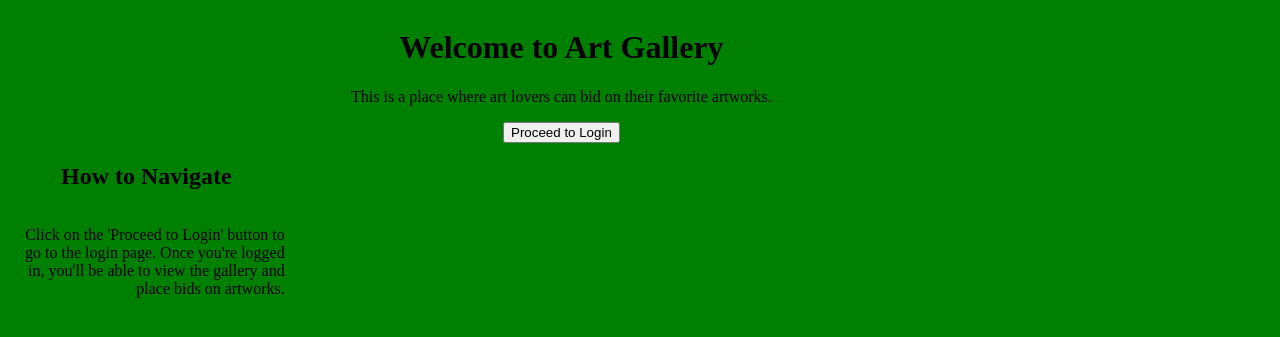
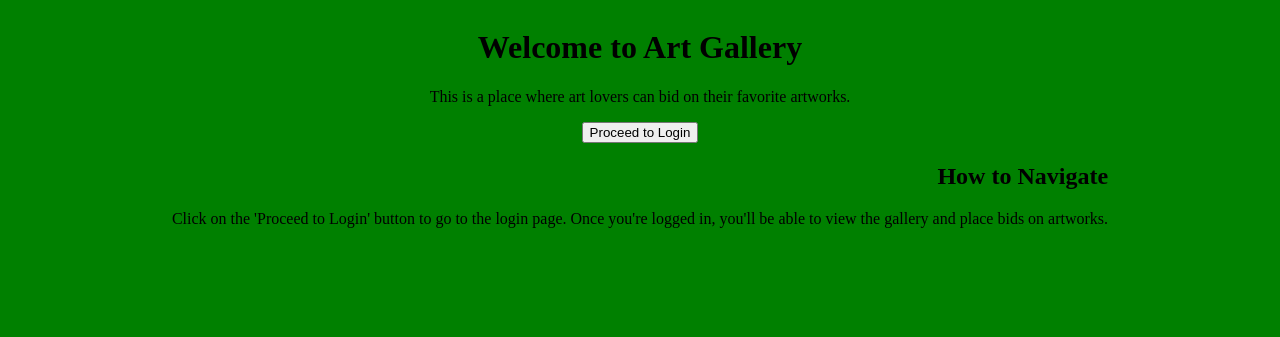
Before and after one commit to aileen7ch/antiux, a PHP site: page / in a window 1280 px wide. Shown: the top 337 px of the page. Run offline with PHP 8.4, Linux system fonts and the light colour scheme.

Commit message:
changed formatting issues

```diff
--- a/styles.css
+++ b/styles.css
@@ -3,18 +3,14 @@ h1 {
 }
 body {
     display: flex;
-    justify-content: space-between;
+    justify-content: space-around;
     background-color: green;
 }
 .content {
     text-align: center;
 }
 .sidebar {
-    width: 25%;
     text-align: right;
-    display: flex;
-    flex-wrap: wrap;
-    justify-content: space-around;
 }
 .gallery {
     display: flex;
```
